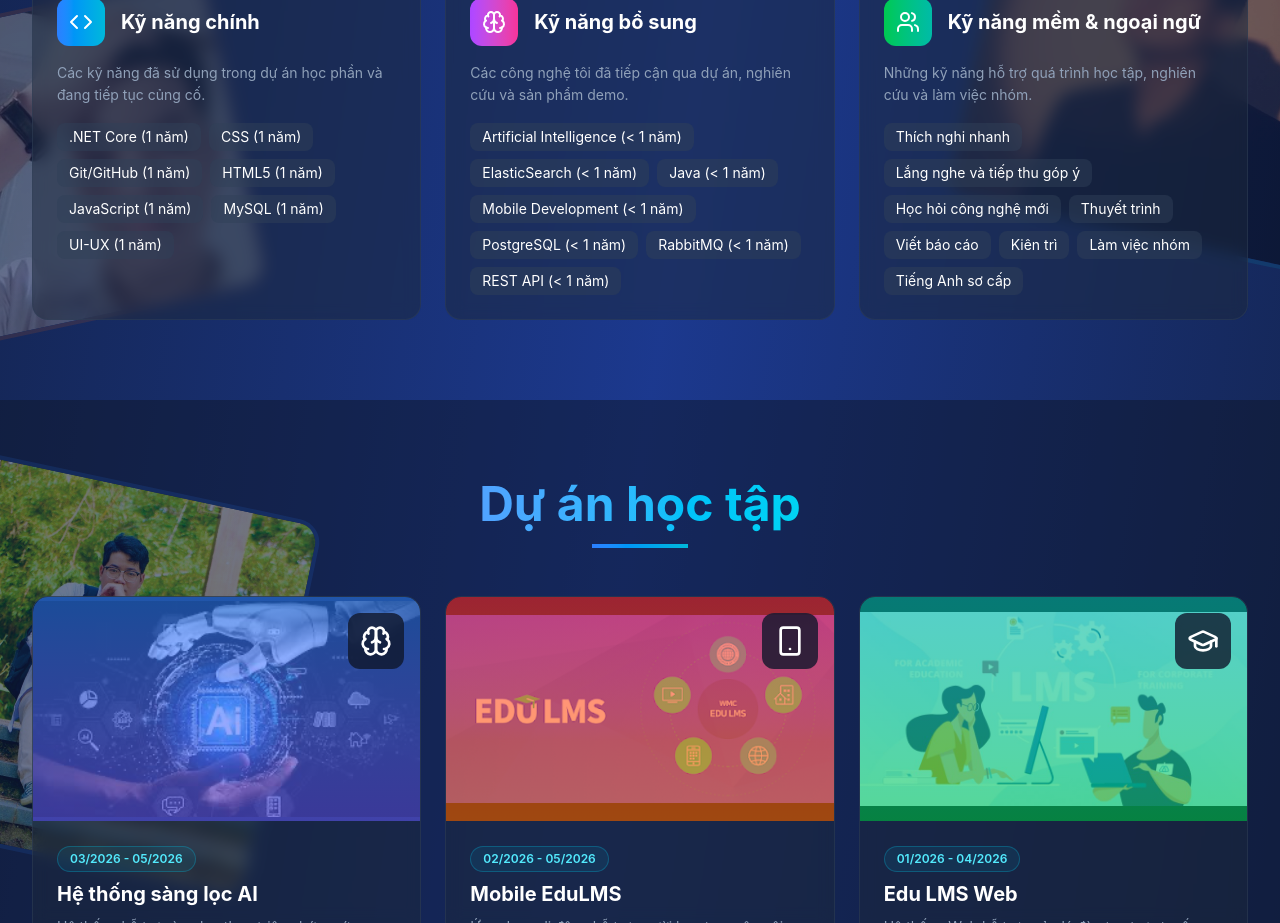
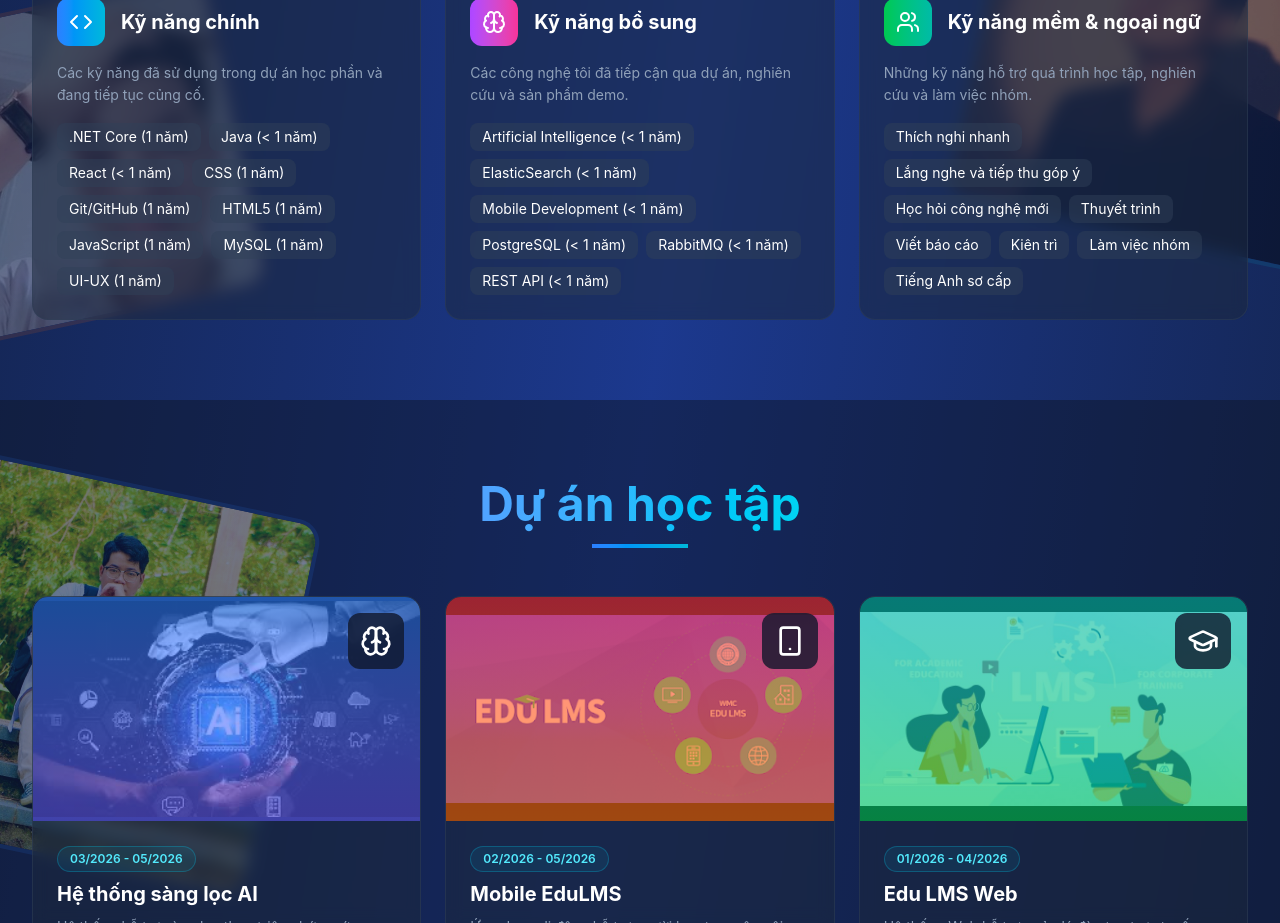
Before and after one commit to doanhnguyen05/Profile-ca-nhan, a React (Vite) app: page / in a window 1280 px wide. Shown: the part 3880-4803 px from the top of the page. Built offline with nearby package versions, Linux system fonts and the light colour scheme.

Commit message:
Add Java and React to core skills

```diff
--- a/src/app/App.tsx
+++ b/src/app/App.tsx
@@ -674,14 +674,14 @@ export default function App() {
                   icon: Code,
                   color: 'from-blue-500 to-cyan-500',
                   description: 'Các kỹ năng đã sử dụng trong dự án học phần và đang tiếp tục củng cố.',
-                  items: ['.NET Core (1 năm)', 'CSS (1 năm)', 'Git/GitHub (1 năm)', 'HTML5 (1 năm)', 'JavaScript (1 năm)', 'MySQL (1 năm)', 'UI-UX (1 năm)'],
+                  items: ['.NET Core (1 năm)', 'Java (< 1 năm)', 'React (< 1 năm)', 'CSS (1 năm)', 'Git/GitHub (1 năm)', 'HTML5 (1 năm)', 'JavaScript (1 năm)', 'MySQL (1 năm)', 'UI-UX (1 năm)'],
                 },
                 {
                   category: 'Kỹ năng bổ sung',
                   icon: Brain,
                   color: 'from-purple-500 to-pink-500',
                   description: 'Các công nghệ tôi đã tiếp cận qua dự án, nghiên cứu và sản phẩm demo.',
-                  items: ['Artificial Intelligence (< 1 năm)', 'ElasticSearch (< 1 năm)', 'Java (< 1 năm)', 'Mobile Development (< 1 năm)', 'PostgreSQL (< 1 năm)', 'RabbitMQ (< 1 năm)', 'REST API (< 1 năm)'],
+                  items: ['Artificial Intelligence (< 1 năm)', 'ElasticSearch (< 1 năm)', 'Mobile Development (< 1 năm)', 'PostgreSQL (< 1 năm)', 'RabbitMQ (< 1 năm)', 'REST API (< 1 năm)'],
                 },
                 {
                   category: 'Kỹ năng mềm & ngoại ngữ',
```
